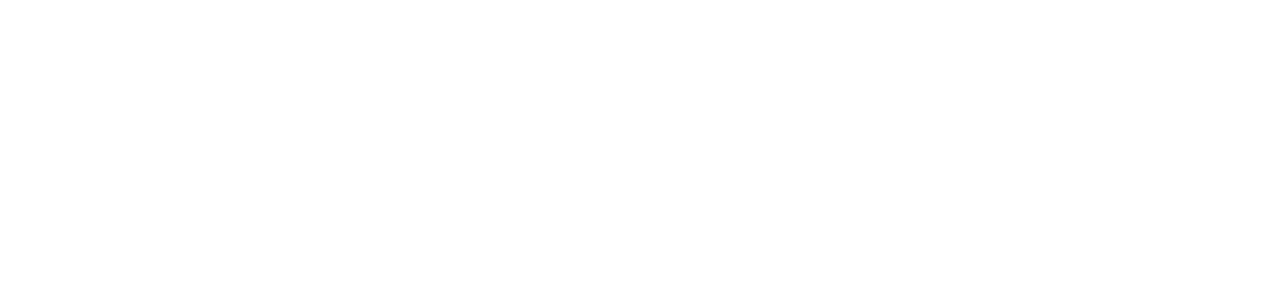
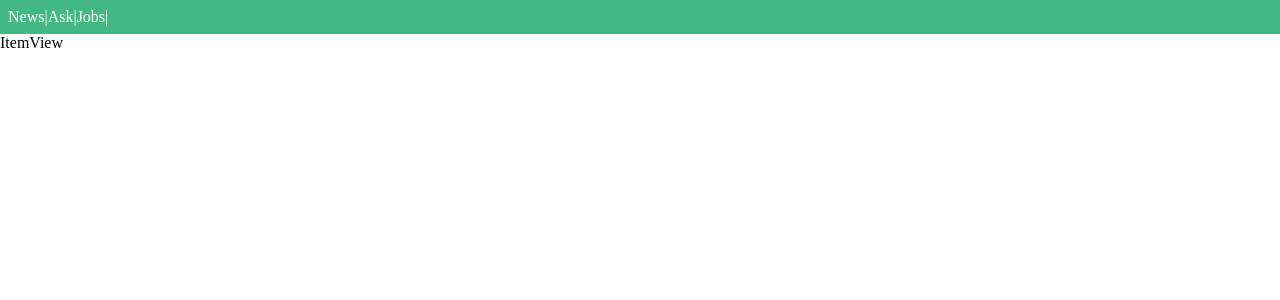
Before and after one commit to JeongHwan-dev/hacker-news-with-vue, a Vue app: page /item in a window 1280 px wide. Shown: the top 300 px of the page. Built offline with nearby package versions, Linux system fonts and the light colour scheme.

Commit message:
Feat : 네비게이션 구현

```diff
--- a/package.json
+++ b/package.json
@@ -19,6 +19,8 @@
     "babel-eslint": "^10.1.0",
     "eslint": "^6.7.2",
     "eslint-plugin-vue": "^6.2.2",
+    "sass": "^1.43.4",
+    "sass-loader": "^10.2.0",
     "vue-template-compiler": "^2.6.11"
   },
   "eslintConfig": {
--- a/src/App.vue
+++ b/src/App.vue
@@ -1,22 +1,24 @@
 <template>
   <div id="app">
+    <ToolBar />
     <RouterView />
   </div>
 </template>
 
 <script>
+import ToolBar from './components/ToolBar.vue';
+
 export default {
   name: 'App',
+  components: {
+    ToolBar,
+  },
 };
 </script>
 
 <style>
-#app {
-  font-family: Avenir, Helvetica, Arial, sans-serif;
-  -webkit-font-smoothing: antialiased;
-  -moz-osx-font-smoothing: grayscale;
-  text-align: center;
-  color: #2c3e50;
-  margin-top: 60px;
+body {
+  margin: 0;
+  padding: 0;
 }
 </style>
--- /dev/null
+++ b/src/components/ToolBar.vue
@@ -0,0 +1,29 @@
+<template>
+  <header id="header">
+    <RouterLink to="/news">News</RouterLink> |
+    <RouterLink to="/ask">Ask</RouterLink> |
+    <RouterLink to="/jobs">Jobs</RouterLink> |
+  </header>
+</template>
+
+<script>
+export default {};
+</script>
+
+<style lang="scss" scoped>
+#header {
+  display: flex;
+  padding: 8px;
+  background-color: #42b883;
+  color: #fff;
+
+  a {
+    color: #fff;
+    text-decoration: none;
+
+    &.router-link-exact-active {
+      color: #35495e;
+    }
+  }
+}
+</style>
--- a/src/main.js
+++ b/src/main.js
@@ -1,6 +1,6 @@
 import Vue from 'vue';
 import App from './App.vue';
-import { router } from './router/index.js';
+import { router } from './routes/index.js';
 
 Vue.config.productionTip = false;
 
--- a/src/router/index.js
+++ b/src/routes/index.js
@@ -3,11 +3,18 @@
 import NewsView from '../views/NewsView.vue';
 import AskView from '../views/AskView.vue';
 import JobsView from '../views/JobsView.vue';
+import ItemView from '../views/ItemView.vue';
+import UserView from '../views/UserView.vue';
 
 Vue.use(VueRouter);
 
 export const router = new VueRouter({
+  mode: 'history',
   routes: [
+    {
+      path: '/',
+      redirect: '/news',
+    },
     {
       path: '/news',
       component: NewsView,
@@ -20,5 +27,13 @@
       path: '/jobs',
       component: JobsView,
     },
+    {
+      path: '/item',
+      component: ItemView,
+    },
+    {
+      path: '/user',
+      component: UserView,
+    },
   ],
 });
--- /dev/null
+++ b/src/views/ItemView.vue
@@ -0,0 +1,9 @@
+<template>
+  <div>ItemView</div>
+</template>
+
+<script>
+export default {};
+</script>
+
+<style></style>
--- /dev/null
+++ b/src/views/UserView.vue
@@ -0,0 +1,9 @@
+<template>
+  <div>UserView</div>
+</template>
+
+<script>
+export default {};
+</script>
+
+<style></style>
```
Also changed, not shown: 1 other file (tests, documents, lock files or other folders).
